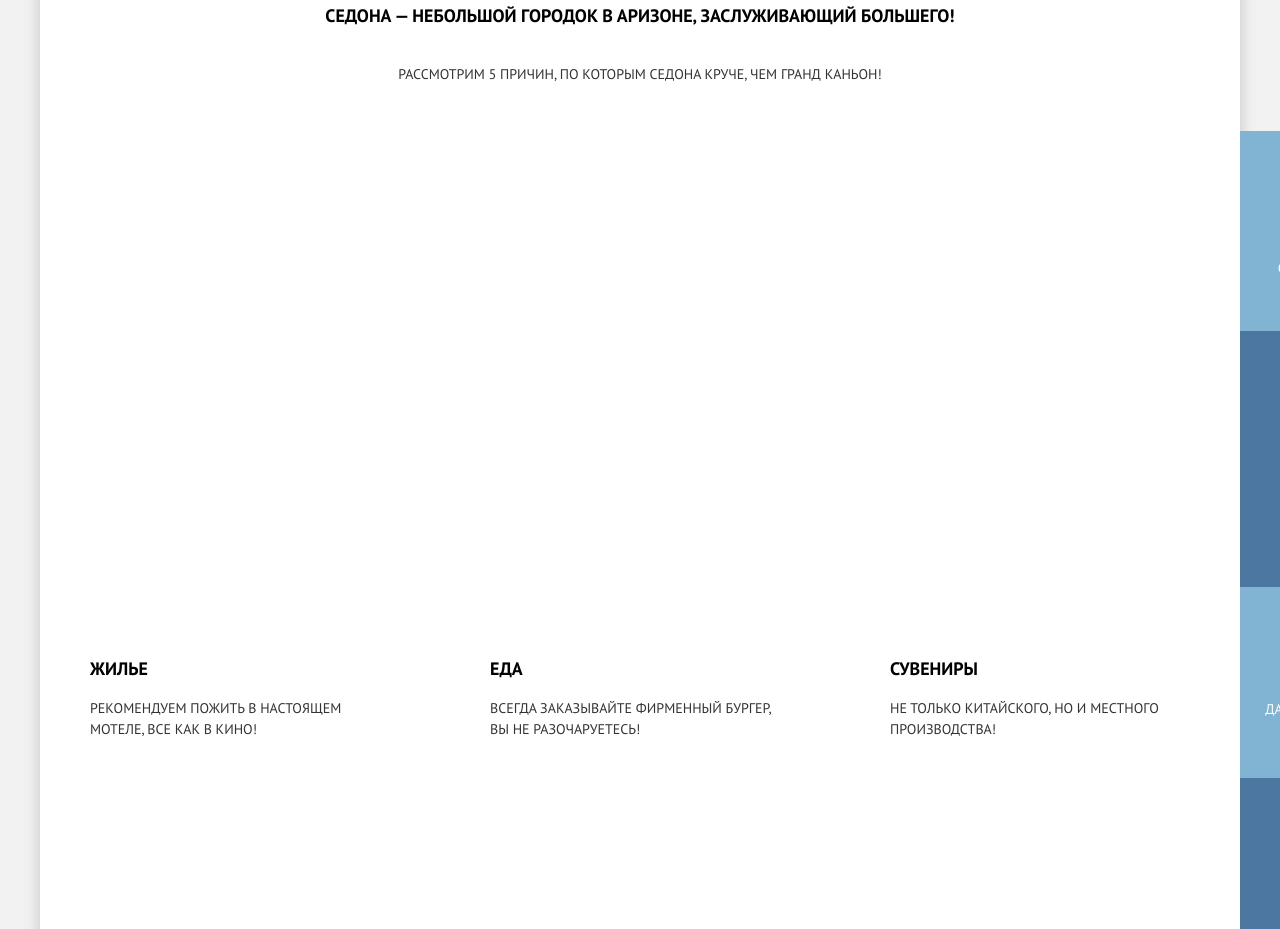
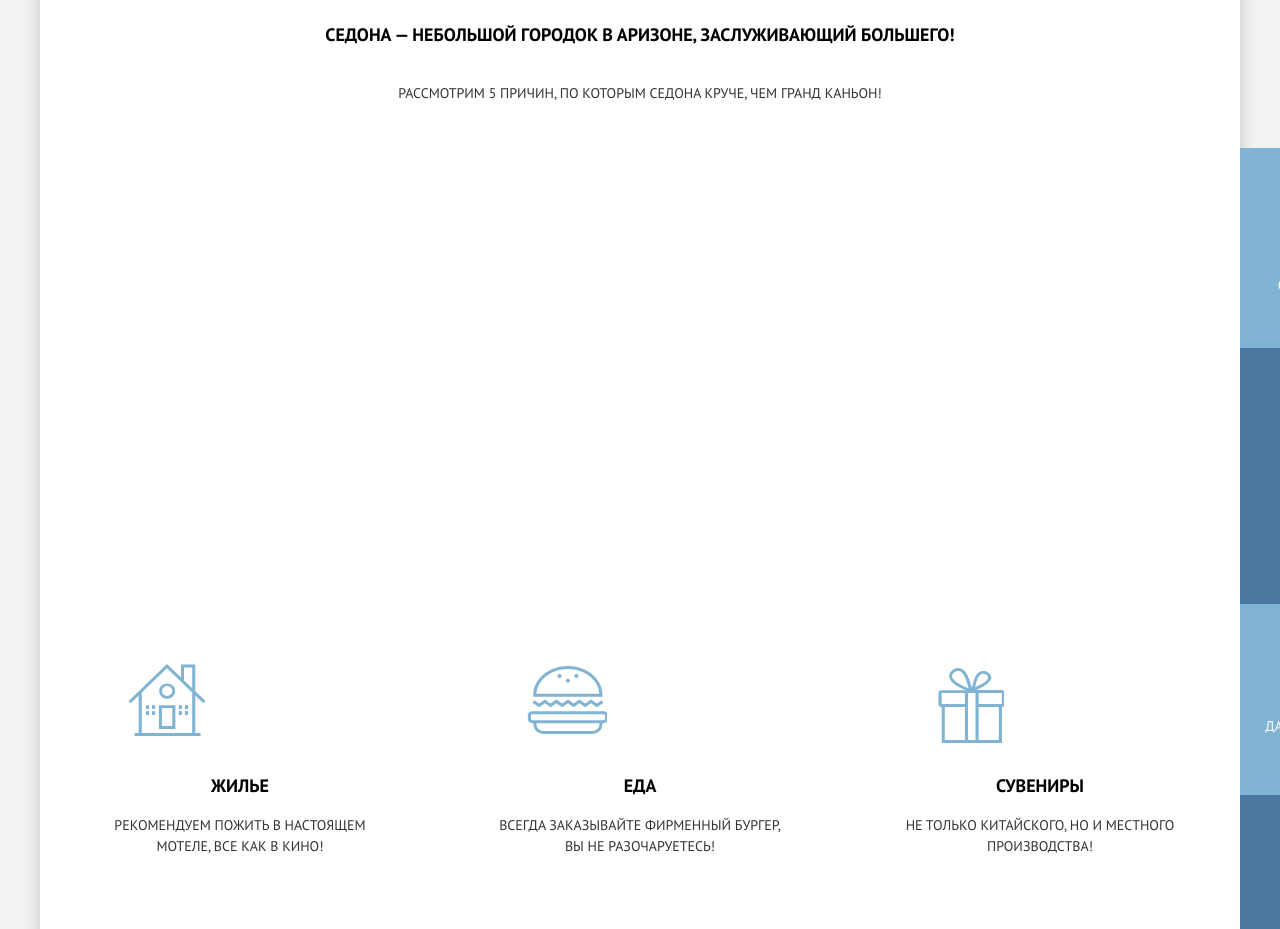
Before and after one commit to YuliaKoltsova/2274821-sedona-28, a website: page source/index.html in a window 1280 px wide. Shown: the part 612-1541 px from the top of the page. Drawn offline with nearby package versions, Linux system fonts and the light colour scheme; files that its build step writes are made by us from their sources.

Commit message:
Создает мелкие сетки: блок преимущества в index.html

```diff
--- a/source/less/blocks/benefits.less
+++ b/source/less/blocks/benefits.less
@@ -1,5 +1,13 @@
 .benefits__title-container {
-  padding: 32px 18px 32px 18px;
+  padding: 32px 18px 16px 18px;
+
+  @media (min-width: @tablet-width) {
+    padding: 48px 33px 55px 33px;
+  }
+
+  @media (min-width: @tablet-width) {
+    padding: 59px 50px 44px 50px;
+  }
 }
 
 .benefits__title {
@@ -7,11 +15,16 @@
   margin-bottom: 35px;
 }
 
+.benefits__description {
+  margin: 0;
+}
+
 .benefits__list {
   margin: 0;
   padding: 0;
   list-style-type: none;
   display: grid;
+  position: relative;
 
   @media (min-width: @tablet-width) {
     grid-template-columns: repeat(3, 256px);
@@ -42,12 +55,30 @@
 }
 
 .benefits__item-container--first-element {
-  padding: 54px 18px 40px 18px;
+  padding: 70px 18px 40px 18px;
 
   @media (min-width: @tablet-width) {
     padding: 52px 33px 31px 33px;
   }
 }
+
+// @media (min-width: @mobile-width) {
+//   .benefits__item-container--first-element::before {
+//     content: "";
+//     position: absolute;
+//     background-image: url("../../img/benefits-triangle.svg");
+//     width: 320px;
+//     height: 37px;
+//     top: 0;
+//     right: 0;
+//   }
+// }
+
+// @media (min-width: @tablet-width) {
+//   .benefits__item-container--first-element::before {
+//     content: "";
+//   }
+// }
 
 .benefits__item-container {
   @media (min-width: @tablet-width) {
@@ -105,14 +136,65 @@
 }
 
 .benefits__item--internal {
-  padding: 8px 18px 0 65px;
+  padding: 8px 18px 0 47px;
+  position: relative;
 
   @media (min-width: @tablet-width) {
-    padding: 60px 33px;
+    padding: 158px 33px 60px 33px;
+    text-align: center;
   }
 
   @media (min-width: @desktop-width) {
-    padding: 69px 50px;
+    padding: 169px 50px 69px 50px;
+  }
+}
+
+@media (min-width: @mobile-width) {
+  .benefits__item--house::before {
+    .insert-icon-general;
+    .insert-icon-mobile;
+    background-image: url("../../img/mobile-icon-house.svg");
+  }
+
+  .benefits__item--food::before {
+    .insert-icon-general;
+    .insert-icon-mobile;
+    background-image: url("../../img/mobile-icon-food.svg");
+  }
+
+  .benefits__item--souvenirs::before {
+    .insert-icon-general;
+    .insert-icon-mobile;
+    background-image: url("../../img/mobile-icon-souvenirs.svg");
+  }
+}
+
+@media (min-width: @tablet-width) {
+  .benefits__item--house::before {
+    .insert-icon-general;
+    background-image: url("../../img/tablet-icon-house.svg");
+    width: 77px;
+    height: 72px;
+    top: 60px;
+    left: 88px;
+  }
+
+  .benefits__item--food::before {
+    .insert-icon-general;
+    background-image: url("../../img/tablet-icon-food.svg");
+    width: 80px;
+    height: 68px;
+    top: 62px;
+    left: 87px;
+  }
+
+  .benefits__item--souvenirs::before {
+    .insert-icon-general;
+    background-image: url("../../img/tablet-icon-souvenirs.svg");
+    width: 66px;
+    height: 75px;
+    top: 64px;
+    left: 98px;
   }
 }
 
--- a/source/less/blocks/hero.less
+++ b/source/less/blocks/hero.less
@@ -1,3 +1,7 @@
+// .hero {
+//   position: relative;
+// }
+
 .hero__container {
   width: @mobile-width;
   .images;
@@ -8,12 +12,26 @@
 
   @media (min-width: @tablet-width) {
     width: @tablet-width;
+    padding-top: 77px;
+    padding-bottom: 91px;
   }
 
   @media (min-width: @desktop-width) {
     width: @desktop-width;
   }
 }
+
+// .hero__container::after {
+//   content: "";
+//   position: absolute;
+//   background-image: url("../../img/intro-triangle.svg");
+//   background-repeat: no-repeat;
+//   background-position: center;
+//   width: 1200px;
+//   height: 57px;
+//   bottom: 0;
+//   right: 0;
+// }
 
 .hero__text-container {
   width: @mobile-content-main;
--- a/source/less/mixins.less
+++ b/source/less/mixins.less
@@ -25,3 +25,16 @@
   background-repeat: no-repeat;
   background-color: @background-image-color;
 }
+
+.insert-icon-general {
+  content: "";
+  position: absolute;
+  background-repeat: no-repeat;
+}
+
+.insert-icon-mobile {
+  width: 39px;
+  height: 37px;
+  top: 0;
+  left: 0;
+}
```
Also changed, not shown: source/img/benefits-triangle.svg, source/img/intro-triangle.svg, source/img/mobile-icon-food.svg (added), source/img/mobile-icon-house.svg (added), source/img/mobile-icon-souvenirs.svg (added), source/img/tablet-icon-food.svg (added), source/img/tablet-icon-house.svg (added), source/img/tablet-icon-souvenirs.svg (added).
